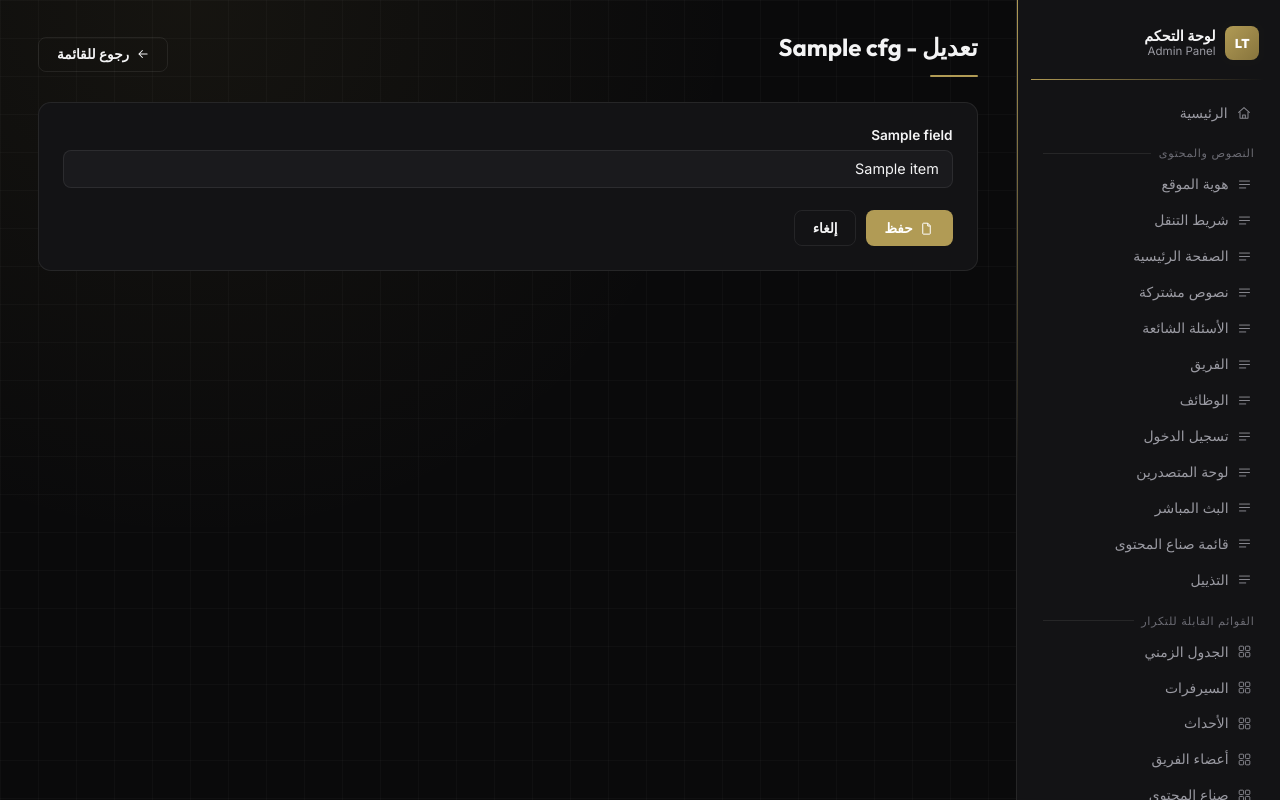
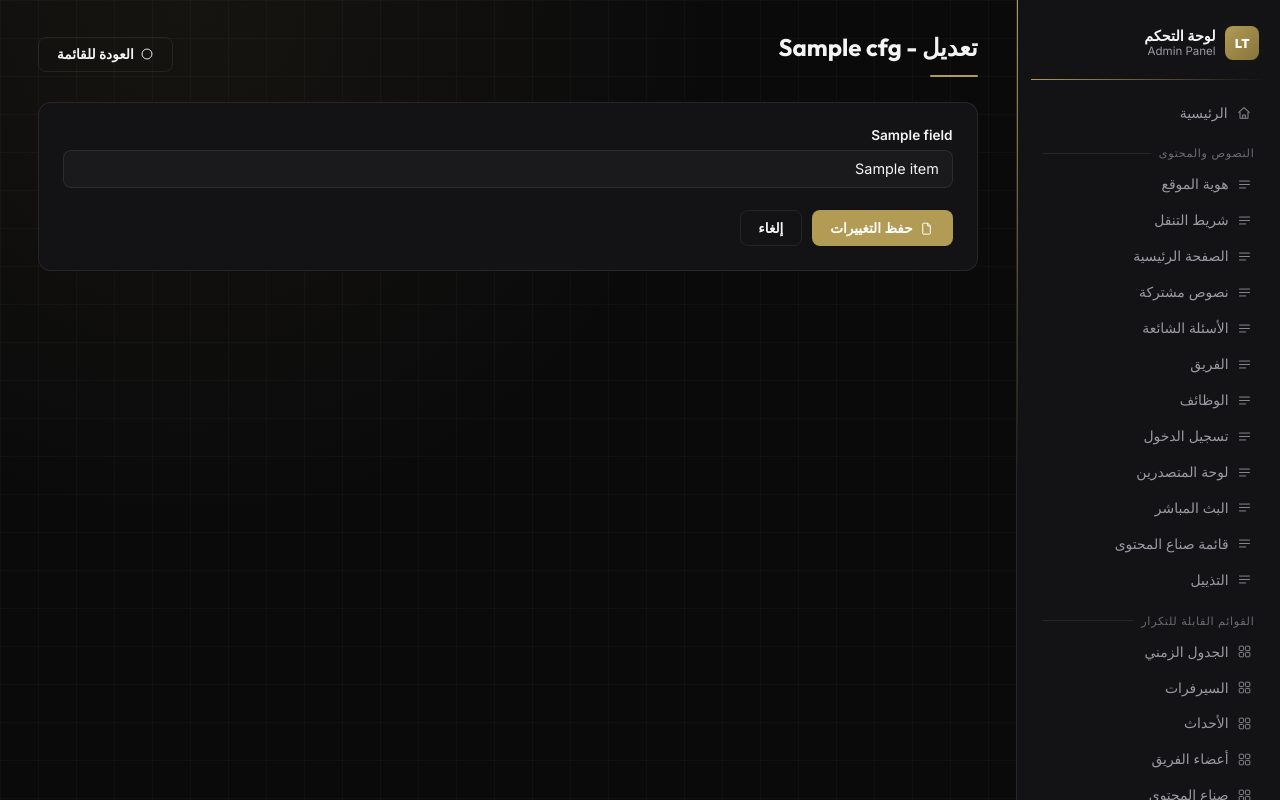
Before and after one commit to hamood3jmi77-png/Last-Town-RP-new, a Flask app: template templates/admin/collection_edit.html in a window 1280 px wide. Run offline with Flask 3, Linux system fonts and the light colour scheme; a user stored in the database is signed in; data comes from the database, SQL or seed files in the repository; tables that the repository leaves empty hold one stand-in row (values such as "Sample post"); the template is opened without the code that fills it: most values are stand-ins (such as "Sample title", 1, 10 or a date in 2020).

Commit message:
Update collection_edit.html

```diff
--- a/templates/admin/collection_edit.html
+++ b/templates/admin/collection_edit.html
@@ -6,7 +6,7 @@
     <h1 class="admin-title">{{ 'تعديل' if item else 'إضافة' }} - {{ cfg.label }}</h1>
     <div class="header-line"></div>
   </div>
-  <a href="{{ url_for('admin_collection_list', key=key) }}" class="btn btn-outline">{{ ic.icon('arrow-left', 14) }} رجوع للقائمة</a>
+  <a href="{{ url_for('admin_collection_list', key=key) }}" class="btn btn-outline">{{ ic.icon('arrow-right', 14) }} العودة للقائمة</a>
 </div>
 
 <form method="post" enctype="multipart/form-data" class="admin-card">
@@ -32,7 +32,7 @@
         {% endif %}
         <input type="hidden" name="{{ field_name }}_existing" value="{{ item[field_name] if item else '' }}">
         <input type="file" name="{{ field_name }}" accept="image/*">
-        <span class="hint">اترك الحقل فارغاً للإبقاء على نفس الصورة.</span>
+        <span class="hint">اترك الحقل فارغاً للإبقاء على الصورة الحالية.</span>
       {% else %}
         <input type="text" name="{{ field_name }}" value="{{ item[field_name] if item else '' }}">
       {% endif %}
@@ -41,7 +41,7 @@
   {% endfor %}
 
   <div class="actions-row">
-    <button type="submit" class="btn btn-primary">{{ ic.icon('doc', 15) }} حفظ</button>
+    <button type="submit" class="btn btn-primary">{{ ic.icon('doc', 15) }} حفظ التغييرات</button>
     <a href="{{ url_for('admin_collection_list', key=key) }}" class="btn btn-outline">إلغاء</a>
   </div>
 </form>
```
